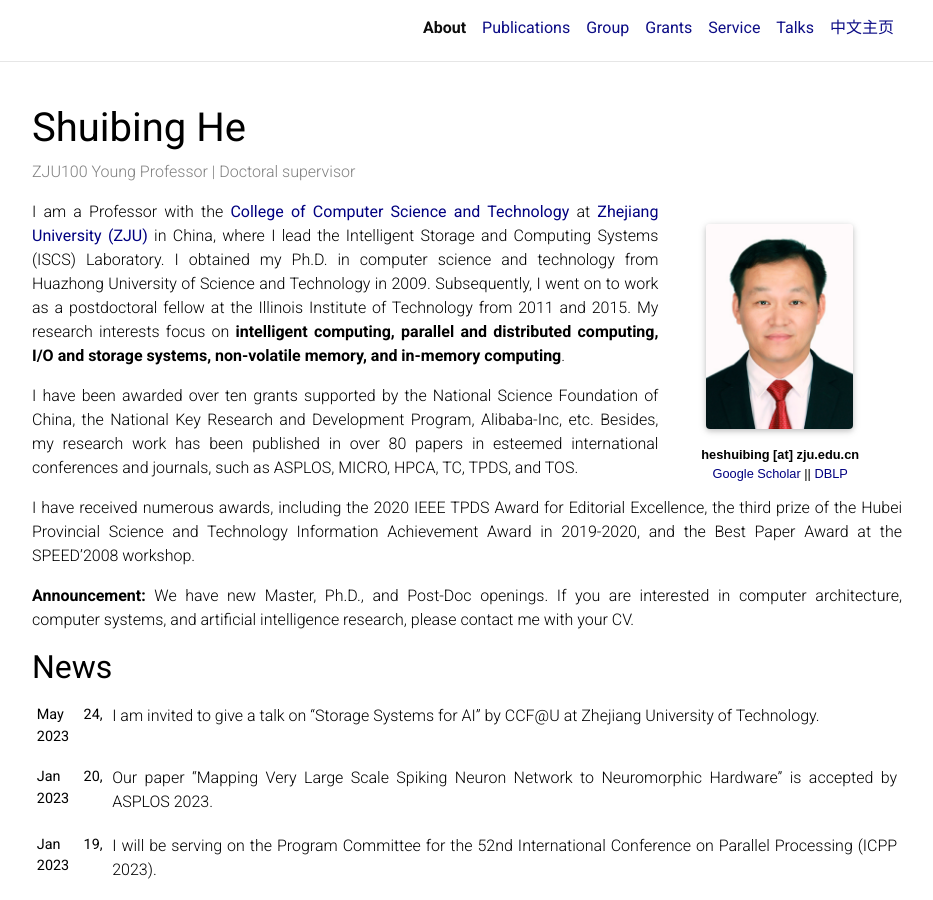
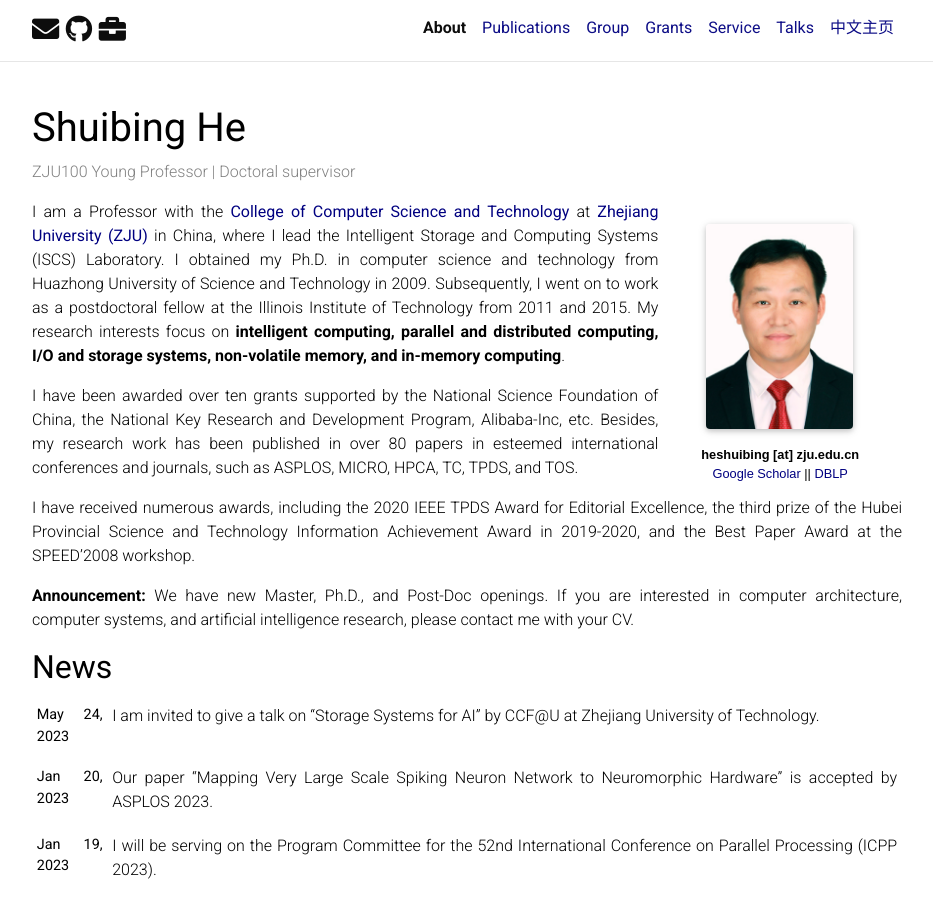
Before and after one commit to shuibing9420/shuibing9420.github.io, a Jekyll site: the page built from _pages/about.md, in a window 1280 px wide and 900 px high. Shown: the whole window, without its empty margins (173-1106 px from the left). Built offline with Jekyll 4.4.1, drawn with Linux system fonts in a browser that asks for light colours; full-size pictures stand in for the smaller copies a plugin makes; comment, search, counter and statistics services are not loaded; a style sheet for code colours, icons or effects is not loaded.

Commit message:
update social

```diff
--- a/_config.yml
+++ b/_config.yml
@@ -350,7 +350,7 @@ enable_math:                true   # enables math typesetting (uses MathJax)
 enable_tooltips:            false  # enables automatic tooltip links generated
                                    # for each section titles on pages and posts
 enable_darkmode:            false   # enables switching between light/dark modes
-enable_navbar_social:       false  # enables displaying social links in the
+enable_navbar_social:       true  # enables displaying social links in the
                                    # navbar on the about page
 enable_group_categories:  true   # enables categorization of projects into
                                    # multiple categories
--- a/_layouts/about.html
+++ b/_layouts/about.html
@@ -57,7 +57,7 @@ layout: default
           {%- if page.social %}
             <div class="social">
               <div class="contact-icons">
-                {% include social.html %}
+                <!-- {% include social.html %} -->
               </div>
 
               <div class="contact-note">
```
